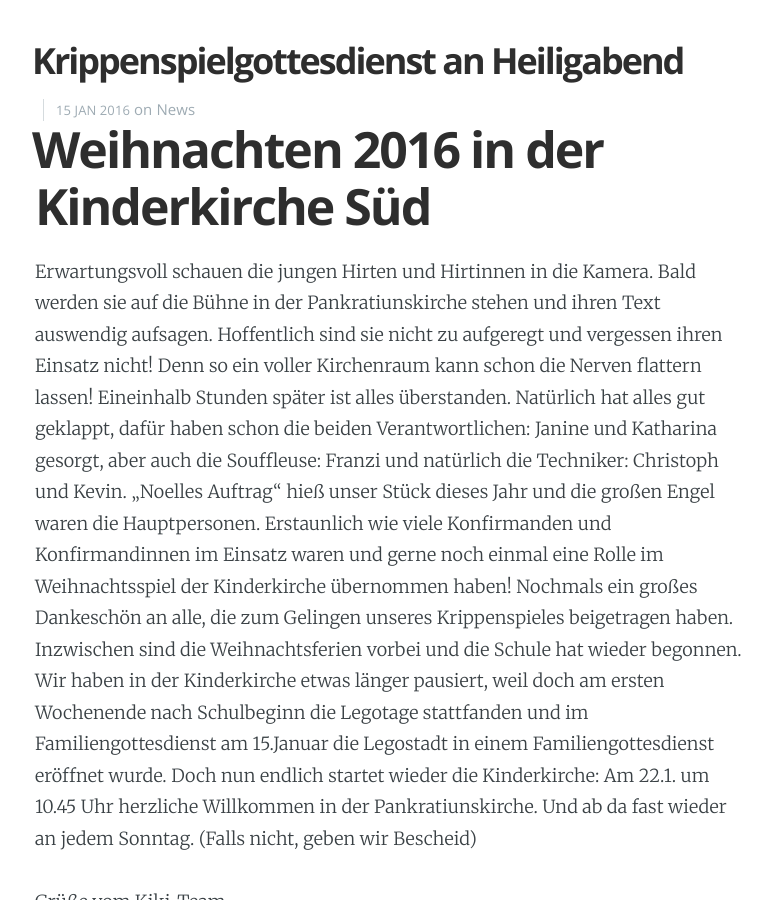
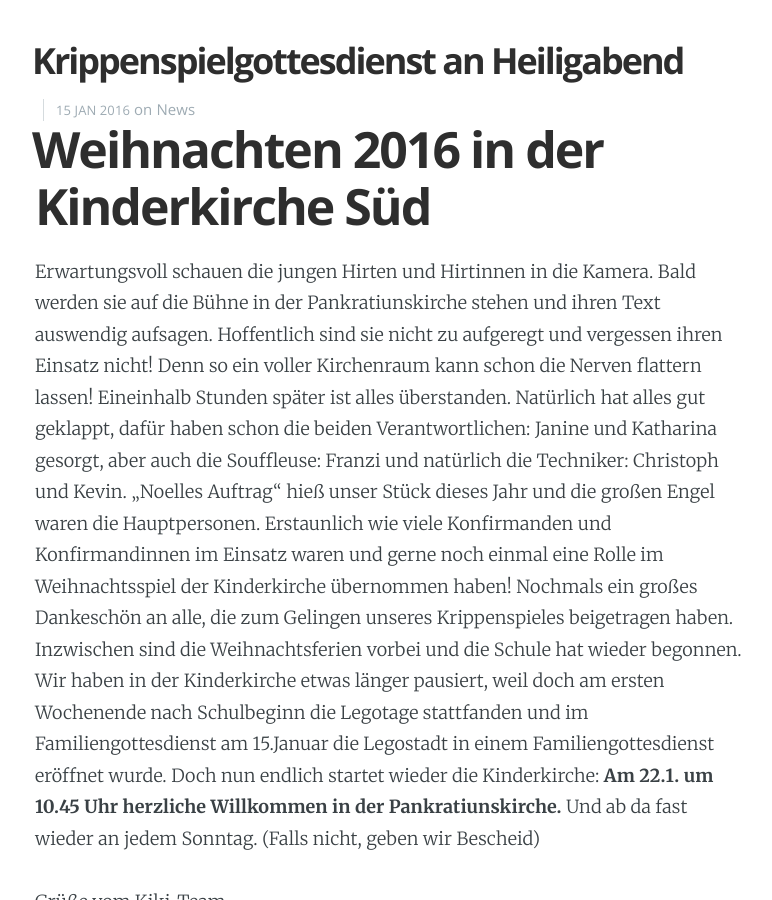
Before and after one commit to kiki-moeglingen/kiki-moeglingen.github.io, a Jekyll site: the page built from _posts/2016-12-24-heiligabend-krippenspiel.md, in a window 1280 px wide and 900 px high, scrolled down 595 px. Shown: the whole window, without its empty margins (250-1022 px from the left). Built offline with Jekyll 4.4.1, drawn with Linux system fonts in a browser that asks for light colours; nearby versions of some CDN libraries.

```diff
--- a/_posts/2016-12-24-heiligabend-krippenspiel.md
+++ b/_posts/2016-12-24-heiligabend-krippenspiel.md
@@ -15,7 +15,7 @@ logo: 'assets/images/kiki-logo-light.png'
 Erwartungsvoll schauen die jungen Hirten und Hirtinnen in die Kamera. Bald werden sie auf die Bühne in der Pankratiunskirche stehen und ihren Text auswendig aufsagen. Hoffentlich sind sie nicht zu aufgeregt und vergessen ihren Einsatz nicht! Denn so ein voller Kirchenraum kann schon die Nerven flattern lassen! Eineinhalb Stunden später ist alles überstanden. Natürlich hat alles gut geklappt, dafür haben schon die beiden Verantwortlichen: Janine und Katharina gesorgt, aber auch die Souffleuse: Franzi und natürlich die Techniker: Christoph und Kevin.
 „Noelles Auftrag“ hieß unser Stück dieses Jahr und die großen Engel waren die Hauptpersonen. Erstaunlich wie viele Konfirmanden und Konfirmandinnen im Einsatz waren und gerne noch einmal eine Rolle im Weihnachtsspiel der Kinderkirche übernommen haben! Nochmals ein großes Dankeschön an alle, die zum Gelingen unseres Krippenspieles beigetragen haben.
 Inzwischen sind die Weihnachtsferien vorbei und die Schule hat wieder begonnen. Wir haben in der Kinderkirche etwas länger pausiert, weil doch am ersten Wochenende nach Schulbeginn die Legotage stattfanden und im Familiengottesdienst am 15.Januar die Legostadt in einem Familiengottesdienst eröffnet wurde.
-Doch nun endlich startet wieder die Kinderkirche: Am 22.1. um 10.45 Uhr herzliche Willkommen in der Pankratiunskirche. Und ab da fast wieder an jedem Sonntag. (Falls nicht, geben wir Bescheid)
+Doch nun endlich startet wieder die Kinderkirche: **Am 22.1. um 10.45 Uhr herzliche Willkommen in der Pankratiunskirche.** Und ab da fast wieder an jedem Sonntag. (Falls nicht, geben wir Bescheid)
 
 
 Grüße vom Kiki-Team
```
